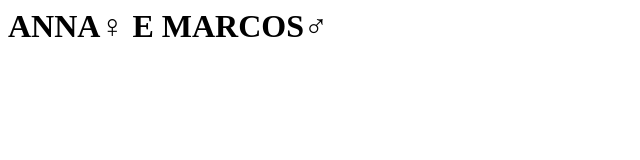
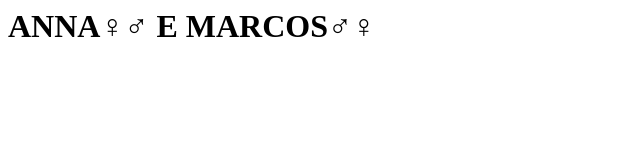
Before and after one commit to Maasouza/CG_TrabFinal, a plain HTML site: page Main/index.html in a window 1280 px wide. Shown: the whole page, without its empty margins (0-640 px from the left). Drawn offline with Linux system fonts and the light colour scheme.

Commit message:
Update index.html
mudança de genero

```diff
--- a/Main/index.html
+++ b/Main/index.html
@@ -1,5 +1,5 @@
 <html>
 <body>
-<h1>ANNA♀ E MARCOS♂ </h1>
+<h1>ANNA♀♂ E MARCOS♂♀ </h1>
 <body>
 </html>
```
